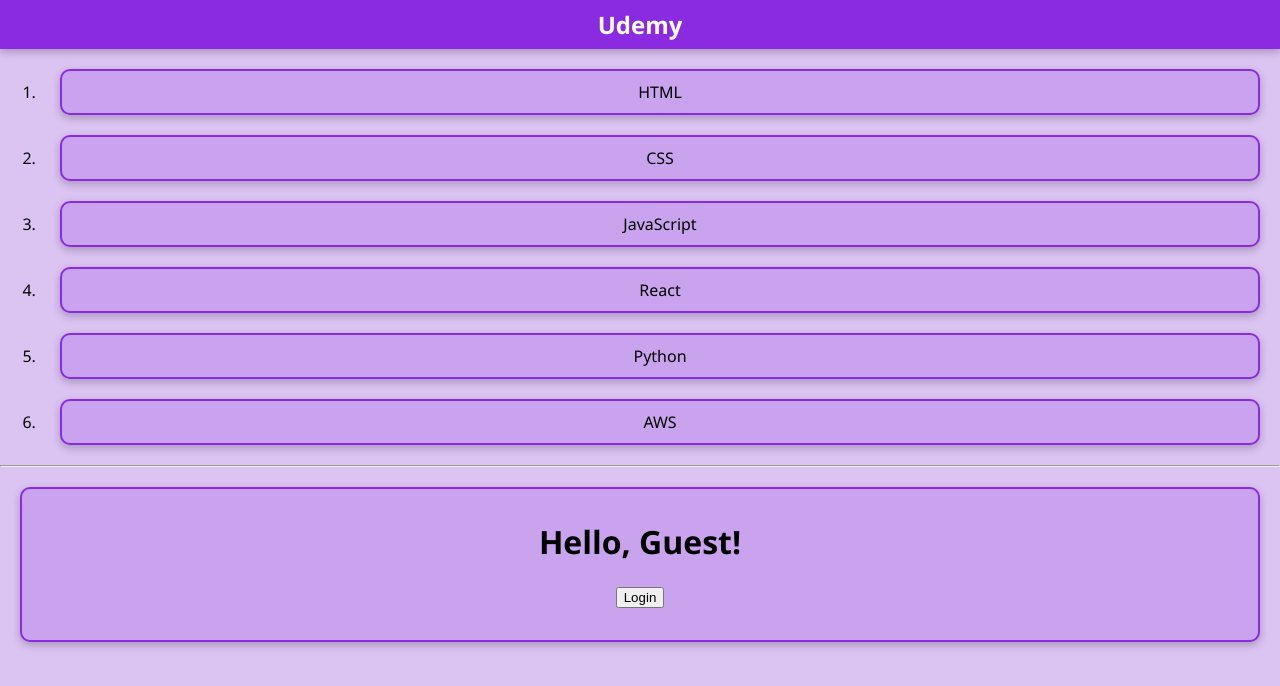
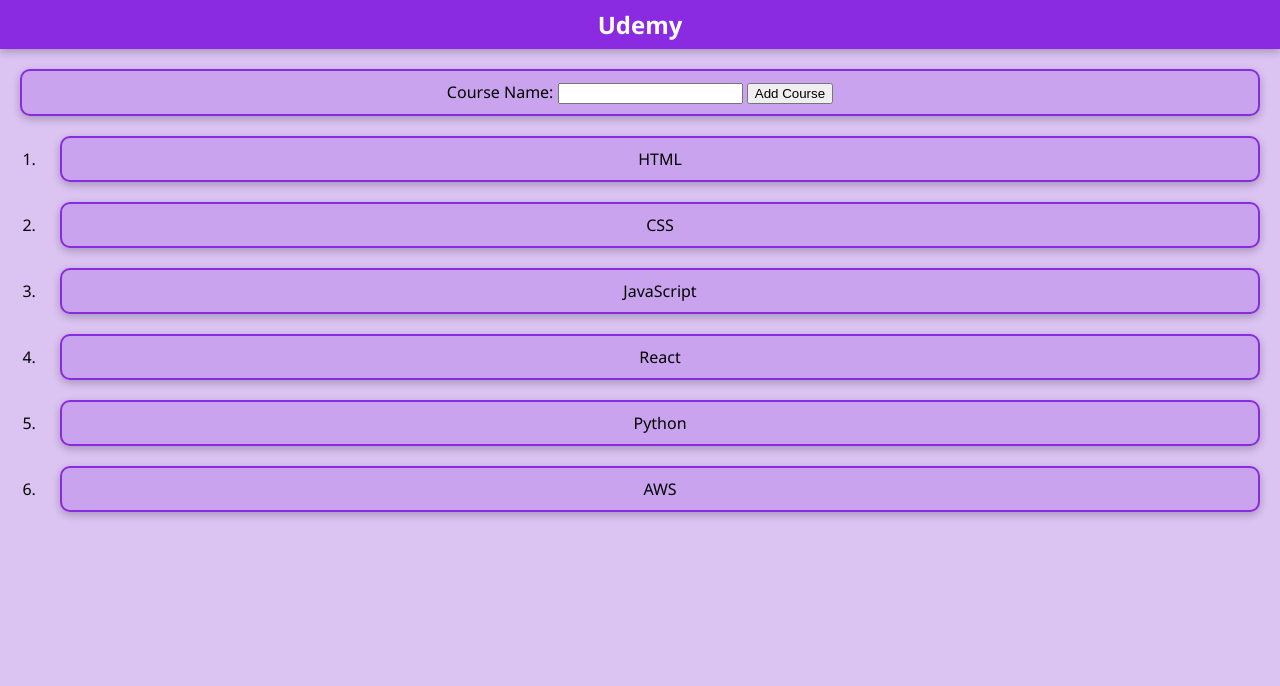
Before and after one commit to JagdishChopde20/ReactJS-Training, a React (Vite) app: page / in a window 1280 px wide. Shown: the top 686 px of the page. Built offline with nearby package versions, Linux system fonts and the light colour scheme.

Commit message:
Class 12 code added.

```diff
--- a/src/App.jsx
+++ b/src/App.jsx
@@ -1,30 +1,37 @@
-import './App.css'
-import Header from './components/header/Header'
-import CourseItem from './components/course-item/CourseItem'
-import Card from './components/ui/card/Card'
+import { useState } from "react";
+
+import "./App.css";
+import Header from "./components/header/Header";
+import CourseItem from "./components/course-item/CourseItem";
+import Card from "./components/ui/card/Card";
+import AddCourse from "./components/add-course/AddCourse";
+
+const INITIAL_COURSES = ["HTML", "CSS", "JavaScript", "React", "Python", "AWS"];
 
 function App() {
   // js code
-  const courses = ['HTML', 'CSS', 'JavaScript', 'React', 'Python', 'AWS'];
+  const [courses, setCourses] = useState(INITIAL_COURSES);
+
+  const addNewCourseHandler = (newCourse) => {
+    setCourses(prevCourses => {
+      return [...prevCourses, newCourse];
+    });
+  }
 
   return (
     <div>
       <Header>Udemy</Header>
 
-      <ol id='id1'>
-        {
-          courses.map((course) => <CourseItem key={course} courseName={course}/>)
-        }
+      {/* <button onClick={() => addNewCourseHandler('Agentic AI')}>Add Course</button> */}
+      <AddCourse onAddNewCourse={addNewCourseHandler} />
+
+      <ol id="id1">
+        {courses.map((course) => (
+          <CourseItem key={course} courseName={course} />
+        ))}
       </ol>
-
-      <hr />
-      <Card>
-        <h1>Hello, Guest!</h1>
-        <button>Login</button>
-        <br /><br />
-      </Card>
     </div>
-  )
+  );
 }
 
-export default App
+export default App;
--- /dev/null
+++ b/src/components/add-course/AddCourse.jsx
@@ -0,0 +1,25 @@
+import { useState } from "react";
+import Card from "../ui/card/Card";
+
+const AddCourse = (props) => {
+    const [newCourseName, setNewCourseName] = useState('');
+
+    const courseNameChangedHandler = (event) => {
+        setNewCourseName(event.target.value);
+    }
+
+    const addCourseHandler = () => {
+        console.log(newCourseName);
+        props.onAddNewCourse(newCourseName);
+        setNewCourseName('');
+    }
+
+    return <Card>
+        <label htmlFor="newCourseName">Course Name: </label>
+        <input id="newCourseName" type="text" value={newCourseName} onChange={courseNameChangedHandler} />
+        &nbsp;
+        <button onClick={addCourseHandler}>Add Course</button>
+    </Card>
+}
+
+export default AddCourse;
```
Also changed, not shown: 1 other file (tests, documents, lock files or other folders).
